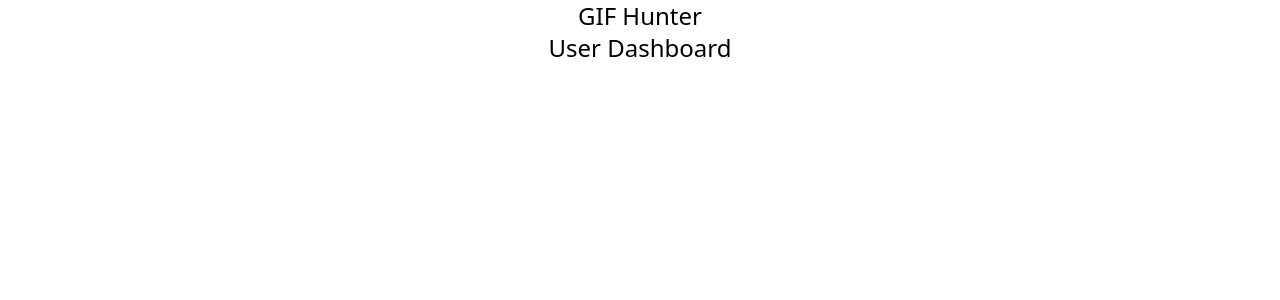
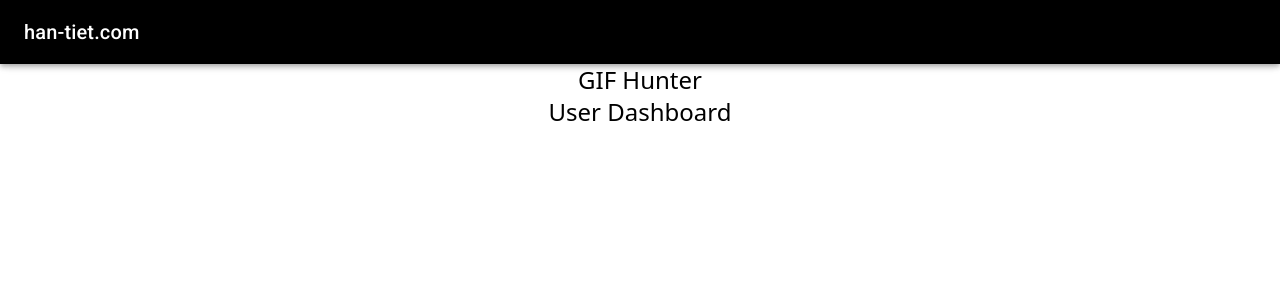
Before and after one commit to han-tiet/han-tiet.com, a Next.js app: page / in a window 1280 px wide. Shown: the top 300 px of the page. Built offline with nearby package versions, Linux system fonts and the light colour scheme.

Commit message:
fix: index now uses Themeprovider

```diff
--- /dev/null
+++ b/src/app/Theme.tsx
@@ -0,0 +1,22 @@
+import { createTheme } from "@mui/material/styles"
+
+const theme = createTheme({
+    palette: {
+      mode: 'light',
+      primary: {
+        main: '#000000',
+      },
+      secondary: {
+        main: '#f50000',
+      },
+      background: {
+        default: '#FCF5E5',
+        paper: '#f6f4ef',
+      },
+      info: {
+        main: '#2196f3',
+      },
+    },
+  })
+
+export default theme
--- a/src/app/page.tsx
+++ b/src/app/page.tsx
@@ -2,12 +2,17 @@ import * as React from 'react'
 import Image from 'next/image'
 import Link from 'next/link'
 import NavigationBar from '@features/NavigationBar';
+import { ThemeProvider } from '@mui/material'
+import theme from '@app/Theme'
+
+
 
 
 export default function Index() {
   return(
       <>
-
+        <ThemeProvider theme={theme}>
+          <NavigationBar />
           <div className="container mx-auto my-auto">
             <div className="text-center text-2xl">
               <Link href="/gif-hunter">GIF Hunter</Link>
@@ -16,6 +21,7 @@ export default function Index() {
               <Link href="/user-dashboard">User Dashboard</Link>
             </div>
           </div>
+        </ThemeProvider>
       </>
 
   )
--- a/src/features/NavigationBar.tsx
+++ b/src/features/NavigationBar.tsx
@@ -3,13 +3,14 @@ import {Box, AppBar, Toolbar, Typography } from '@mui/material'
 export default function NavigationBar() {
   return(
     <Box>
-      <AppBar>
+      <AppBar position="fixed">
         <Toolbar>
-          <Typography variant="h4" component="div">
+          <Typography variant="h6" component="div">
             han-tiet.com
           </Typography>
         </Toolbar>
       </AppBar>
+      <Toolbar />
     </Box>
   )
 }
--- a/src/features/UserDetails.tsx
+++ b/src/features/UserDetails.tsx
@@ -1,7 +1,7 @@
 import { useUser } from "@app/user-dashboard/UserContext"
 
 export default function UserDetails () {
-  const user = useUser() // Used to pass props directly to deeply nested component
+  const user = useUser() // Exported from UserContext to pass props directly to deeply nested component
 
   return (
     <div>
```
Lines whose indentation alone changed are shown as unchanged.
